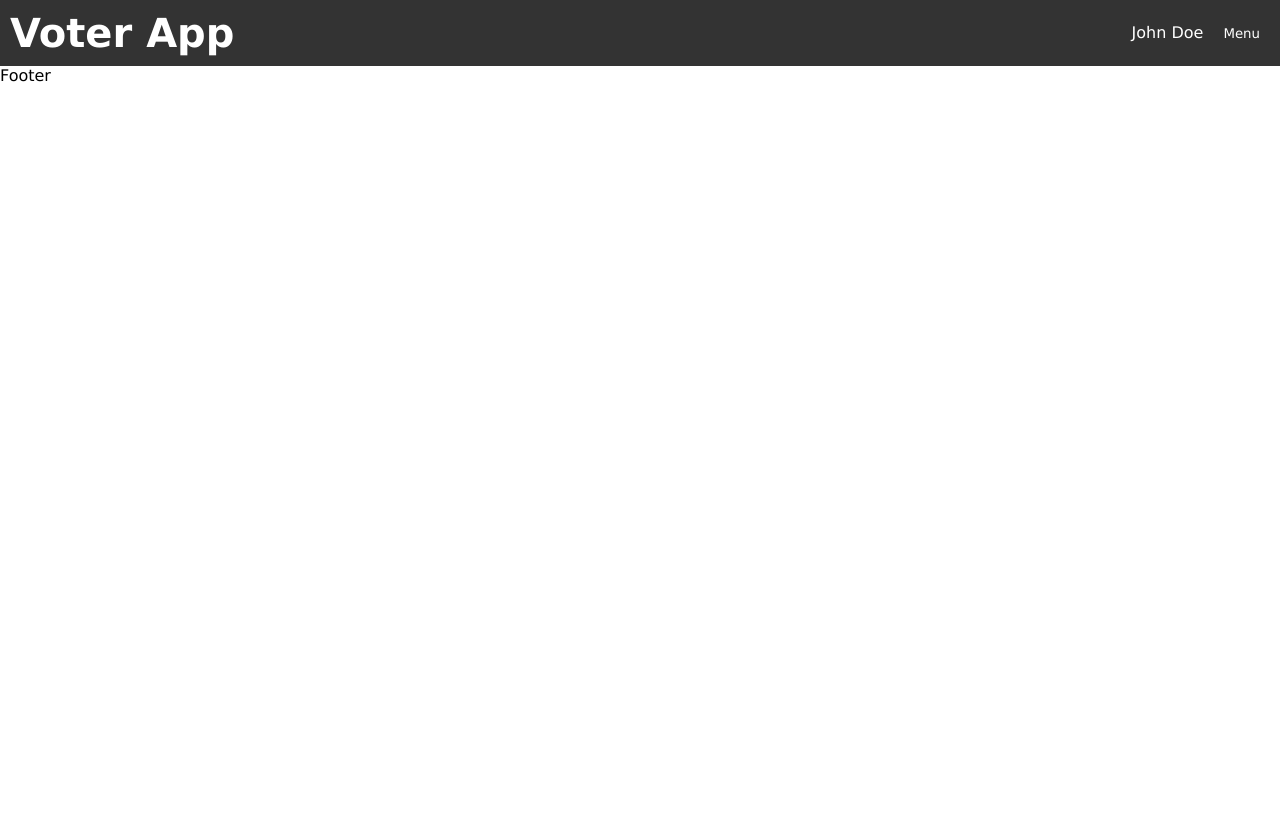
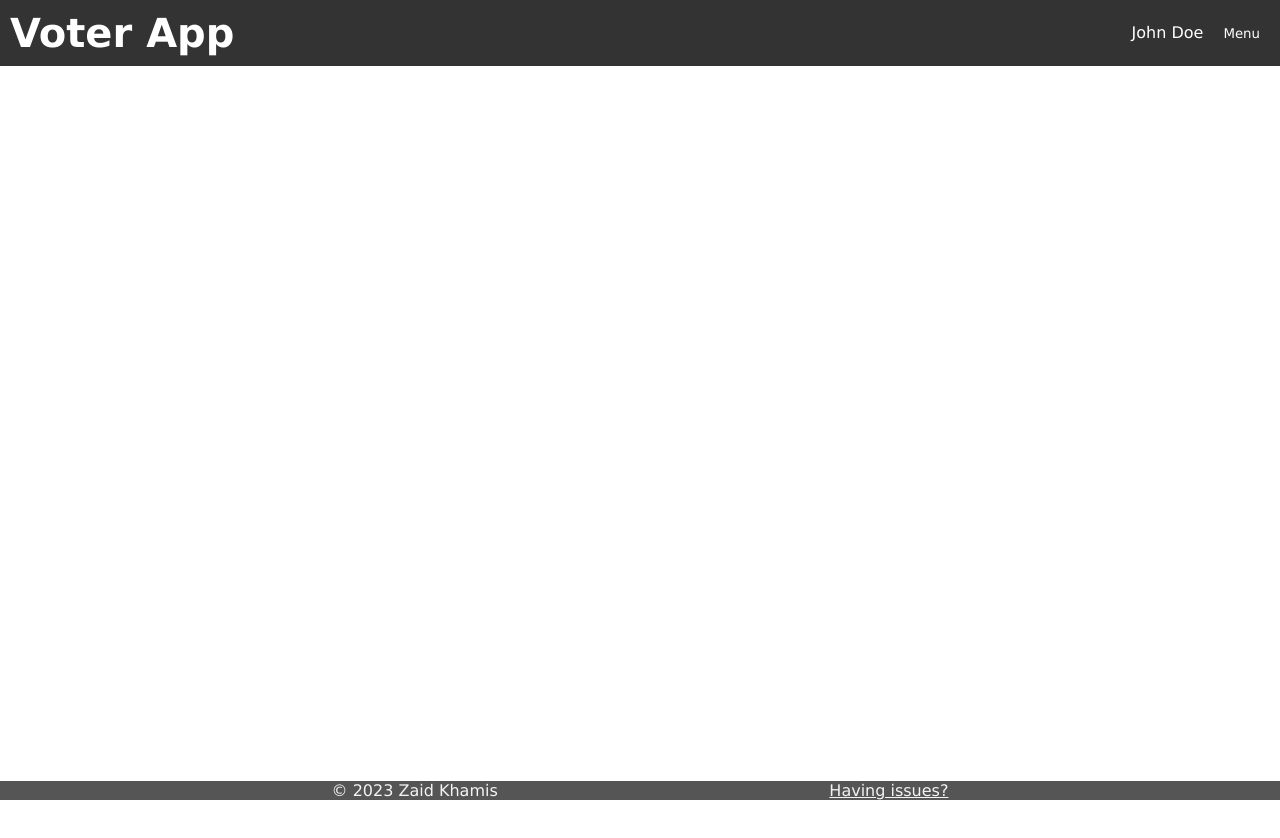
Before and after one commit to zaid-kh/WA-Voting-App, a React (Vite) app: page / in a window 1280 px wide. Shown: the top 838 px of the page. Before the commit the page ends 800 px from the top, so only its background shows below. Built offline with nearby package versions, Linux system fonts and the light colour scheme; no server answers.

Commit message:
style: add footer

```diff
--- a/src/App.css
+++ b/src/App.css
@@ -4,3 +4,8 @@
     margin: 0;
     font-family: 'Lucida Sans', 'Lucida Sans Regular', 'Lucida Grande', 'Lucida Sans Unicode', Geneva, Verdana, sans-serif;
 }
+
+main {
+    width: 100dvw;
+    height: 100dvh;
+}
--- a/src/App.jsx
+++ b/src/App.jsx
@@ -35,6 +35,9 @@ function App() {
         handleLogout={handleLogout}
         setCurrentPage={setCurrentPage}
       />
+
+      <main>
+        {" "}
         {user ? (
           <>
             {currentPage === "voting" && <Voting />}
@@ -43,6 +46,7 @@ function App() {
         ) : (
           <LogIn />
         )}
+      </main>
       <Footer />
     </>
   );
--- a/src/components/Footer/Footer.css
+++ b/src/components/Footer/Footer.css
@@ -0,0 +1,13 @@
+footer {
+    position: fixed;
+    bottom: 0;
+    width: 100%;
+    display: flex;
+    justify-content: space-evenly;
+    background-color: #555;
+    color: #f3f3f3;
+}
+
+footer a {
+    color: #f3f3f3;
+}
--- a/src/components/Footer/Footer.jsx
+++ b/src/components/Footer/Footer.jsx
@@ -2,5 +2,14 @@ import React from "react";
 import "./Footer.css";
 
 export const Footer = () => {
-  return <footer>Footer</footer>;
+  return (
+    <footer>
+      <section className="copyright">&copy; 2023 Zaid Khamis</section>
+      <section className="mail-issues">
+        <a href="mailto:zaidhkhamis@gmail.com?subject=Voting Site Issue">
+          Having issues?
+        </a>
+      </section>
+    </footer>
+  );
 };
```
Lines whose indentation alone changed are shown as unchanged.
